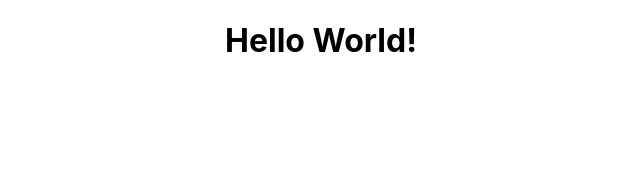
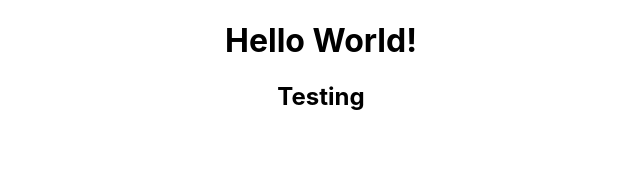
Before and after one commit to moisesgianizelli/ssbeauty-frontend, a React (Create React App) app: page / in a window 1280 px wide. Shown: the top 172 px of the page, without its empty margins (319-959 px from the left). Built offline with nearby package versions, Linux system fonts and the light colour scheme.

Commit message:
testing dev branch

```diff
--- a/src/App.tsx
+++ b/src/App.tsx
@@ -5,6 +5,7 @@ function App() {
   return (
     <div className="App">
       <h1>Hello World!</h1>
+      <h2>Testing</h2>
     </div>
   );
 }
```
